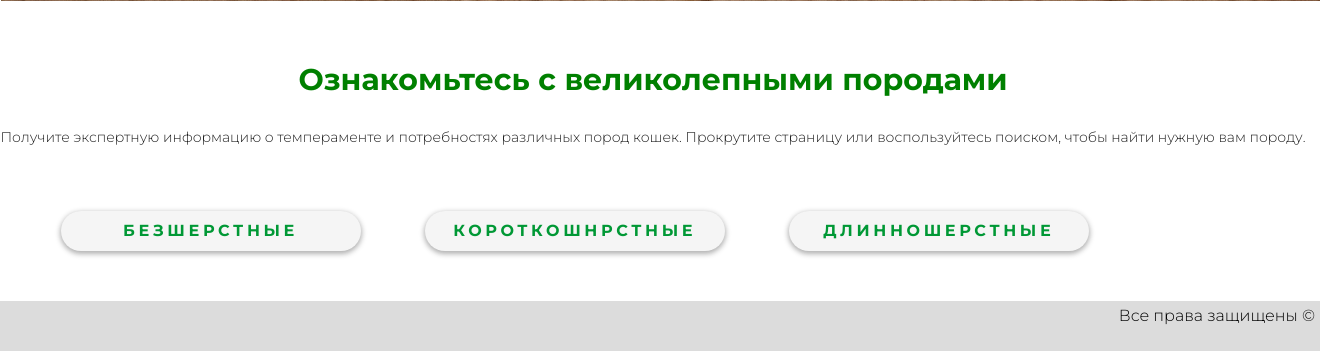
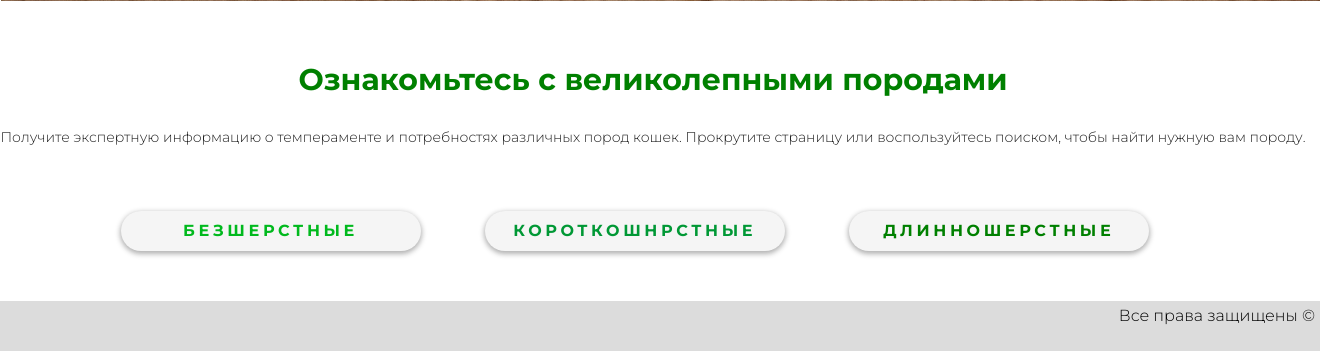
Before and after one commit to algorithm-ssau/Cats, a Django app: page / in a window 1320 px wide. Shown: the part 501-852 px from the top of the page. Run offline with Django 3.2, Linux system fonts and the light colour scheme; data comes from the database, SQL or seed files in the repository; both versions use the stored data as it was after the commit.

Commit message:
Изменен вид главной страницы

```diff
--- a/CatsProject/cats_site/cats/models.py
+++ b/CatsProject/cats_site/cats/models.py
@@ -5,6 +5,7 @@ class TypeOfWool(models.Model):
 
     name = models.CharField("Тип шерсти", max_length=20)
     url = models.SlugField(max_length=160, unique = True)
+    text_style = models.CharField("Стиль отбражения текста", max_length=100, default='button2 ')
 
     class Meta:
         verbose_name = "Тип шерсти"
--- a/CatsProject/cats_site/templates/cats/index.html
+++ b/CatsProject/cats_site/templates/cats/index.html
@@ -32,7 +32,7 @@
 
 		<div class="buttons">
 		{% for wool in wooltype_list%}
-			<a href="{{ wool.get_absolute_url }}"class="button2 b-short">{{ wool.name }}</a>
+			<a href="{{ wool.get_absolute_url }}"class="{{ wool.text_style }}">{{ wool.name }}</a>
 		{% endfor %}
 		</div>
 	</div>
```
Also changed, not shown: CatsProject/cats_site/cats/migrations/0009_typeofwool_text_style.py (added), CatsProject/cats_site/db.sqlite3.
